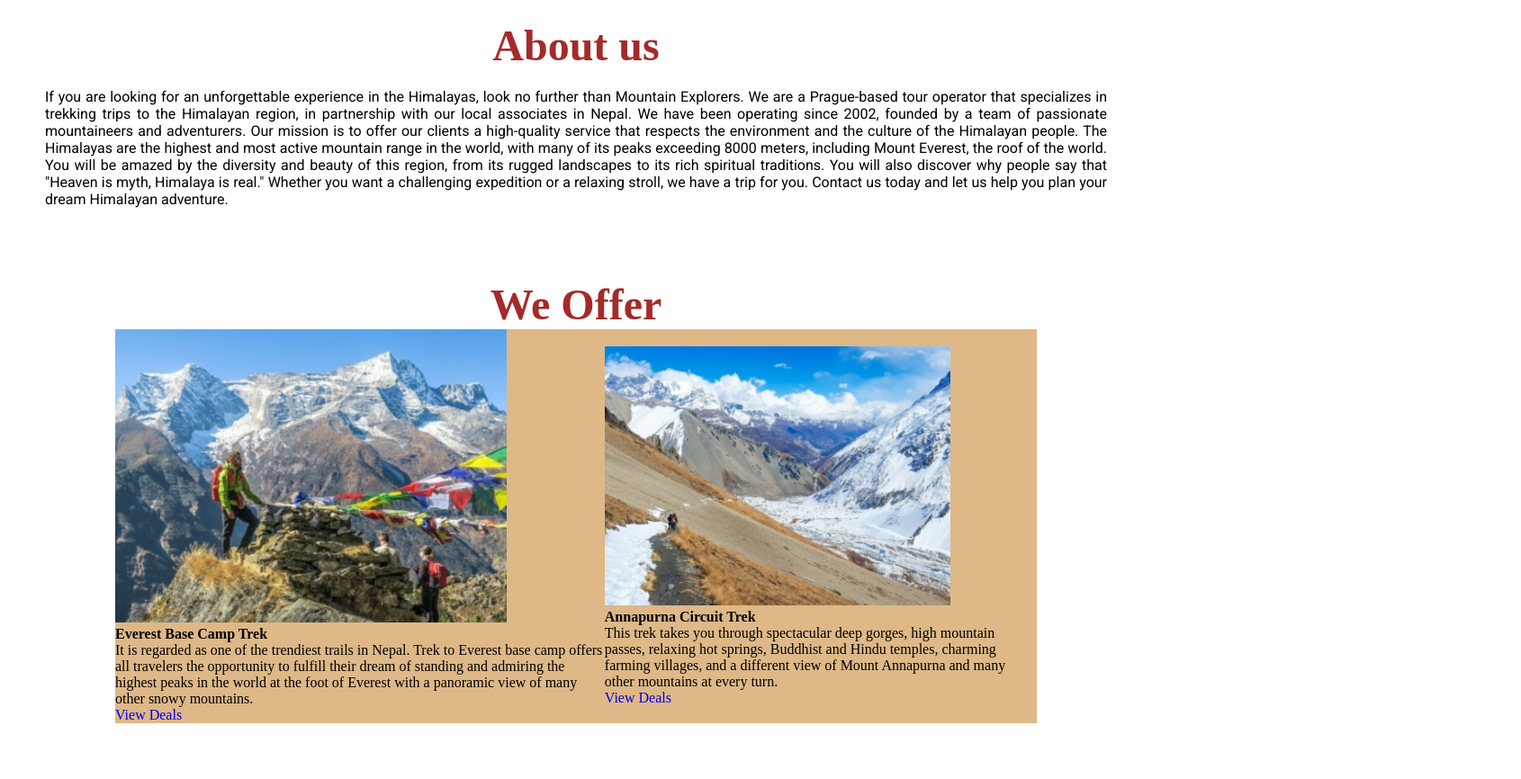
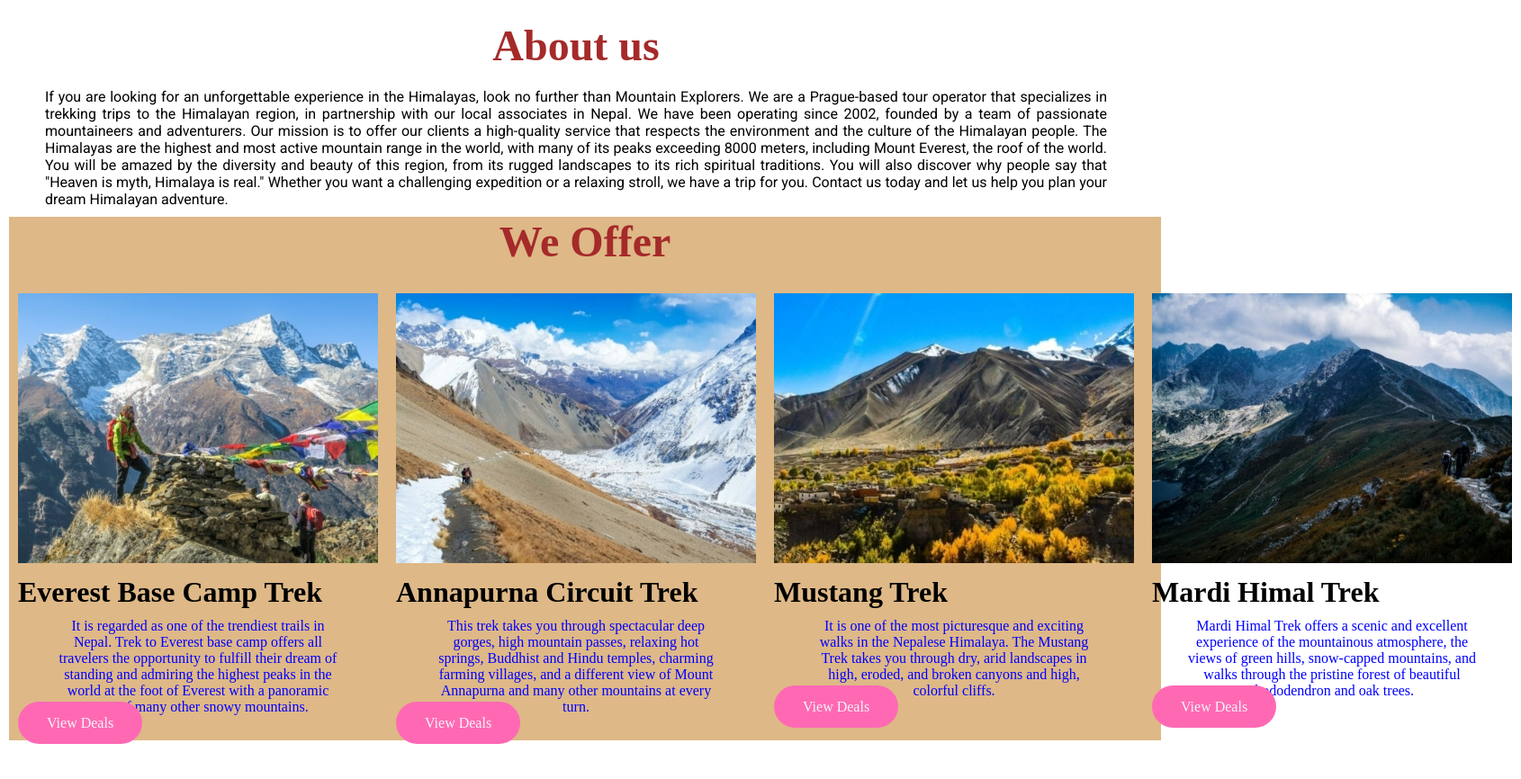
Before and after one commit to Santos-uprety/Mountain-Explorers, a plain HTML site: page index.html in a window 1280 px wide. Shown: the part 827-1693 px from the top of the page at 90% size, 1690 px wide, since content can reach past the window. After the commit the page ends 1660 px from the top, so only its background shows below. Drawn offline with Linux system fonts and the light colour scheme.

Commit message:
add images and content for offer section and styling to it

```diff
--- a/assets/css/style.css
+++ b/assets/css/style.css
@@ -130,24 +130,51 @@ header {
 
 }
 /* offer section*/
-section{
-    width: 80%;
-    margin: 80px auto;
+.packages{
+    width: 100%;
+    margin: 10px 10px 10px;
+    align-items: center;
+    background: burlywood;
+
 
 }
 .heading{
     text-align: center;
-    font-size: 4vmin;
+    font-size: 2em;
     color: brown;
 }
 
 .row{
     display: flex;
-    align-items: center;
-    width: 100%;
-    justify-content: space-between;
-    background: burlywood;
+
 }
-.row .column img{
-    width: 80%;
+ .column{
+    flex: 25%;
+    padding:10px ;
 }
+.row::after{
+    clear: both;
+    display: table;
+}
+.packages .row{
+    margin-top: 20px;
+
+}
+h4{
+    font-size: 2em;
+    color: black;
+    margin: 10px auto;
+
+
+}
+.column p{
+    color: blue;
+    padding: 0px 40px;
+    text-align:center;
+    display: inline-block;
+
+
+}
+.packages .button{
+    margin-top: 10px;
+}
--- a/index.html
+++ b/index.html
@@ -72,7 +72,7 @@
                         all travelers the opportunity to fulfill their dream of
                         standing and admiring the highest peaks in the world at the foot of Everest
                         with a panoramic view of many other snowy mountains.</p>
-                        <a href="#" class="click">View Deals</a>
+                        <a href="#" class="button">View Deals</a>
                 </div>
                 <div class="column">
                     <img src="assets/images/annapurna.jpg" alt="">
@@ -81,7 +81,23 @@
                         relaxing hot springs, Buddhist and Hindu temples,
                         charming farming villages, and a different view of Mount Annapurna
                         and many other mountains at every turn.</p>
-                    <a href="#" class="click">View Deals</a>
+                    <a href="#" class="button">View Deals</a>
+                </div>
+                <div class="column">
+                    <img src="assets/images/Mustang.jpg" alt="">
+                    <h4>Mustang Trek</h4>
+                    <p>It is one of the most picturesque and exciting walks in the Nepalese Himalaya.
+                        The Mustang Trek takes you through dry, arid landscapes in high,
+                        eroded, and broken canyons and high, colorful cliffs.</p>
+                    <a href="#" class="button">View Deals</a>
+                </div>
+                <div class="column">
+                    <img src="assets/images/Mardi.jpg" alt="">
+                    <h4>Mardi Himal Trek</h4>
+                    <p>Mardi Himal Trek offers a scenic and excellent experience of the mountainous atmosphere,
+                        the views of green hills, snow-capped mountains, and walks through
+                         the pristine forest of beautiful rhododendron and oak trees.</p>
+                    <a href="#" class="button">View Deals</a>
                 </div>
             </div>
 
```
